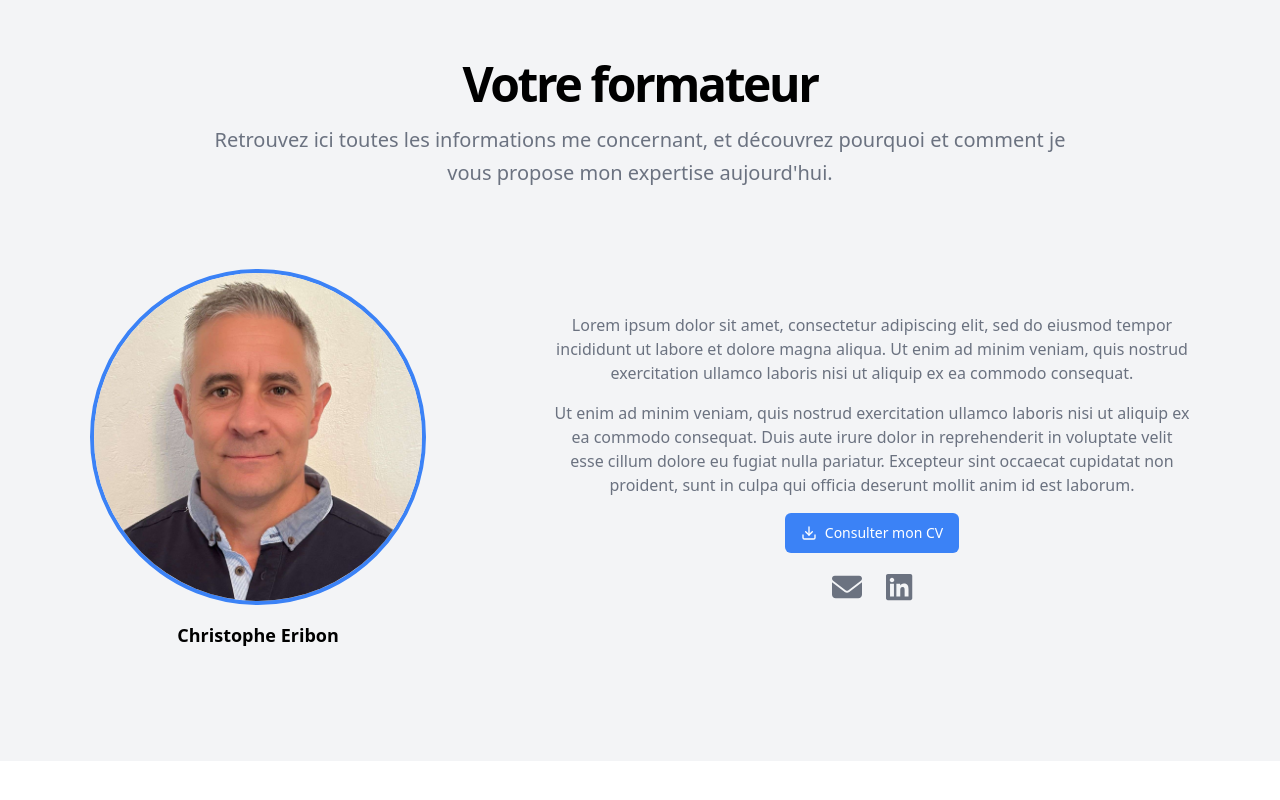
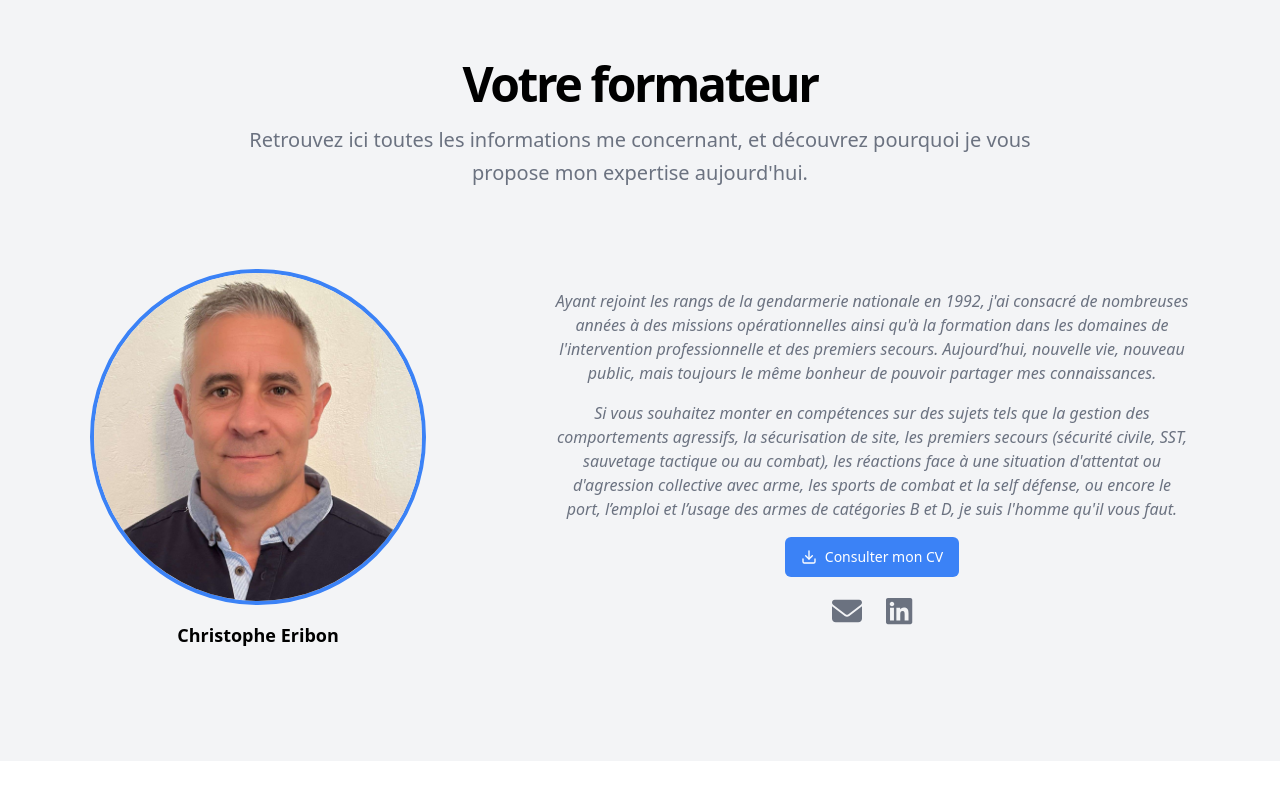
Before and after one commit to HugoErb/Site-SAFESEC-Formation, an Angular app in the folder frontend/: page / in a window 1280 px wide. Shown: the part 1460-2260 px from the top of the page. Built offline with nearby package versions, Linux system fonts and the light colour scheme.

Commit message:
Ajout description

```diff
--- a/frontend/src/app/home/home.component.html
+++ b/frontend/src/app/home/home.component.html
@@ -165,8 +165,8 @@
     <div class="container space-y-12 px-4 md:px-6">
       <div class="flex flex-col items-center justify-center space-y-4 text-center mx-auto">
         <h2 class="text-4xl font-bold tracking-tighter sm:text-5xl">Votre formateur</h2>
-        <p class="max-w-[900px] text-gray-500 md:text-xl/relaxed lg:text-base/relaxed xl:text-xl/relaxed">
-          Retrouvez ici toutes les informations me concernant, et découvrez pourquoi et comment je vous propose mon
+        <p class="max-w-[800px] text-gray-500 md:text-xl/relaxed lg:text-base/relaxed xl:text-xl/relaxed">
+          Retrouvez ici toutes les informations me concernant, et découvrez pourquoi je vous propose mon
           expertise aujourd'hui.
         </p>
       </div>
@@ -178,15 +178,14 @@
         </div>
         <div class="flex flex-col w-full max-w-[700px] items-center justify-center p-4 md:p-8">
           <div class="space-y-4 text-center">
-            <p class="text-gray-500">Lorem ipsum dolor sit amet, consectetur adipiscing elit, sed do eiusmod tempor
-              incididunt ut labore et dolore magna aliqua. Ut enim ad minim veniam, quis nostrud exercitation ullamco
-              laboris nisi ut aliquip ex ea commodo consequat.</p>
-            <p class="text-gray-500">Ut enim ad minim veniam, quis nostrud exercitation ullamco laboris nisi ut aliquip
-              ex ea commodo consequat. Duis aute irure dolor in reprehenderit in voluptate velit esse cillum dolore eu
-              fugiat nulla pariatur. Excepteur sint occaecat cupidatat non proident, sunt in culpa qui officia deserunt
-              mollit anim id est laborum.</p>
-            <a
-              class="justify-center whitespace-nowrap rounded-md font-medium ring-offset-background transition-colors focus-visible:outline-none focus-visible:ring-2 focus-visible:ring-ring focus-visible:ring-offset-2 disabled:pointer-events-none disabled:opacity-50 h-10 px-4 py-2 text-sm inline-flex items-center gap-2 bg-blue-500 hover:bg-blue-700 text-white" href="../../assets/pdf/CV.pdf" target="_blank">
+            <p class="text-gray-500 italic"> Ayant rejoint les rangs de la gendarmerie nationale en 1992, j'ai consacré de
+              nombreuses années à des missions opérationnelles ainsi qu'à la formation dans les domaines de
+              l'intervention professionnelle et des premiers secours.
+              Aujourd’hui, nouvelle vie, nouveau public, mais toujours le même bonheur de pouvoir partager mes
+              connaissances.</p>
+            <p class="text-gray-500 italic">Si vous souhaitez monter en compétences sur des sujets tels que la gestion des comportements agressifs, la sécurisation de site, les premiers secours (sécurité civile, SST, sauvetage tactique ou au combat), les réactions face à une situation d'attentat ou d'agression collective avec arme, les sports de combat et la self défense, ou encore le port, l’emploi et l’usage des armes de catégories B et D, je suis l'homme qu'il vous faut.</p>
+            <a class="justify-center whitespace-nowrap rounded-md font-medium ring-offset-background transition-colors focus-visible:outline-none focus-visible:ring-2 focus-visible:ring-ring focus-visible:ring-offset-2 disabled:pointer-events-none disabled:opacity-50 h-10 px-4 py-2 text-sm inline-flex items-center gap-2 bg-blue-500 hover:bg-blue-700 text-white"
+              href="../../assets/pdf/CV.pdf" target="_blank">
               <svg xmlns="http://www.w3.org/2000/svg" width="24" height="24" viewBox="0 0 24 24" fill="none"
                 stroke="currentColor" stroke-width="2" stroke-linecap="round" stroke-linejoin="round" class="w-4 h-4">
                 <path d="M21 15v4a2 2 0 0 1-2 2H5a2 2 0 0 1-2-2v-4"></path>
@@ -222,7 +221,8 @@
       <div class="grid gap-8 sm:grid-cols-2 md:gap-12 lg:grid-cols-3 w-full mt-6 justify-items-center">
         <div class="rounded-lg bg-white border border-gray-300 shadow-md w-[340px] flex flex-col">
           <div class="flex flex-col space-y-1.5 p-6 text-center">
-            <h3 class="text-2xl font-semibold leading-none tracking-tight">Attentat et agression collective avec arme</h3>
+            <h3 class="text-2xl font-semibold leading-none tracking-tight">Attentat et agression collective avec arme
+            </h3>
           </div>
           <div class="p-6 flex-grow">
             <ul>
@@ -232,7 +232,8 @@
                   style="--darkreader-inline-stroke: currentColor;">
                   <polyline points="20 6 9 17 4 12"></polyline>
                 </svg>
-                Sensibilisation sur les conduites à tenir en cas d'agression collective avec arme et/ou d'attaque terroriste
+                Sensibilisation sur les conduites à tenir en cas d'agression collective avec arme et/ou d'attaque
+                terroriste
               </li>
               <li><svg xmlns="http://www.w3.org/2000/svg" width="24" height="24" viewBox="0 0 24 24" fill="none"
                   stroke="currentColor" stroke-width="2" stroke-linecap="round" stroke-linejoin="round"
@@ -255,9 +256,11 @@
           <div class="flex items-center p-6"><button
               class="inline-flex items-center justify-center rounded-md text-sm font-medium ring-offset-background transition-colors focus-visible:outline-none focus-visible:ring-2 focus-visible:ring-ring focus-visible:ring-offset-2 disabled:pointer-events-none disabled:opacity-50 h-10 px-4 py-2 bg-blue-500 text-white hover:bg-blue-700 w-full">Choisir
               le plan</button></div>
-        </div><div class="rounded-lg bg-white border border-gray-300 shadow-md w-[340px] flex flex-col">
+        </div>
+        <div class="rounded-lg bg-white border border-gray-300 shadow-md w-[340px] flex flex-col">
           <div class="flex flex-col space-y-1.5 p-6 text-center">
-            <h3 class="text-2xl font-semibold leading-none tracking-tight">Gestion des comportements aggressifs et/ou violents</h3>
+            <h3 class="text-2xl font-semibold leading-none tracking-tight">Gestion des comportements aggressifs et/ou
+              violents</h3>
           </div>
           <div class="p-6 flex-grow">
             <ul>
@@ -282,7 +285,8 @@
           <div class="flex items-center p-6"><button
               class="inline-flex items-center justify-center rounded-md text-sm font-medium ring-offset-background transition-colors focus-visible:outline-none focus-visible:ring-2 focus-visible:ring-ring focus-visible:ring-offset-2 disabled:pointer-events-none disabled:opacity-50 h-10 px-4 py-2 bg-blue-500 text-white hover:bg-blue-700 w-full">Choisir
               le plan</button></div>
-        </div><div class="rounded-lg bg-white border border-gray-300 shadow-md w-[340px] flex flex-col">
+        </div>
+        <div class="rounded-lg bg-white border border-gray-300 shadow-md w-[340px] flex flex-col">
           <div class="flex flex-col space-y-1.5 p-6 text-center">
             <h3 class="text-2xl font-semibold leading-none tracking-tight">Self défense et sports de combat</h3>
           </div>
@@ -325,7 +329,8 @@
           <div class="flex items-center p-6"><button
               class="inline-flex items-center justify-center rounded-md text-sm font-medium ring-offset-background transition-colors focus-visible:outline-none focus-visible:ring-2 focus-visible:ring-ring focus-visible:ring-offset-2 disabled:pointer-events-none disabled:opacity-50 h-10 px-4 py-2 bg-blue-500 text-white hover:bg-blue-700 w-full">Choisir
               le plan</button></div>
-        </div><div class="rounded-lg bg-white border border-gray-300 shadow-md w-[340px] flex flex-col">
+        </div>
+        <div class="rounded-lg bg-white border border-gray-300 shadow-md w-[340px] flex flex-col">
           <div class="flex flex-col space-y-1.5 p-6 text-center">
             <h3 class="text-2xl font-semibold leading-none tracking-tight">Sécurisation de site</h3>
           </div>
@@ -376,7 +381,8 @@
             Populaire
           </div>
           <div class="flex flex-col space-y-1.5 p-6 text-center">
-            <h3 class="text-2xl font-semibold leading-none tracking-tight">Consolidation des compétences professionnelles</h3>
+            <h3 class="text-2xl font-semibold leading-none tracking-tight">Consolidation des compétences
+              professionnelles</h3>
           </div>
           <div class="p-6 flex-grow">
             <ul>
@@ -447,7 +453,7 @@
       <div class="flex flex-col items-center justify-center space-y-4 text-center">
         <div class="space-y-2">
           <h2 class="text-4xl font-bold tracking-tighter sm:text-5xl">Contactez-moi</h2>
-          <p class="max-w-[900px] text-gray-500 md:text-xl/relaxed lg:text-base/relaxed xl:text-xl/relaxed">
+          <p class="max-w-[800px] text-gray-500 md:text-xl/relaxed lg:text-base/relaxed xl:text-xl/relaxed">
             Vous avez des questions ? Vous voulez en savoir plus ? Contactez-moi et je vous répondrai dans les plus
             bref délais.
           </p>
```
